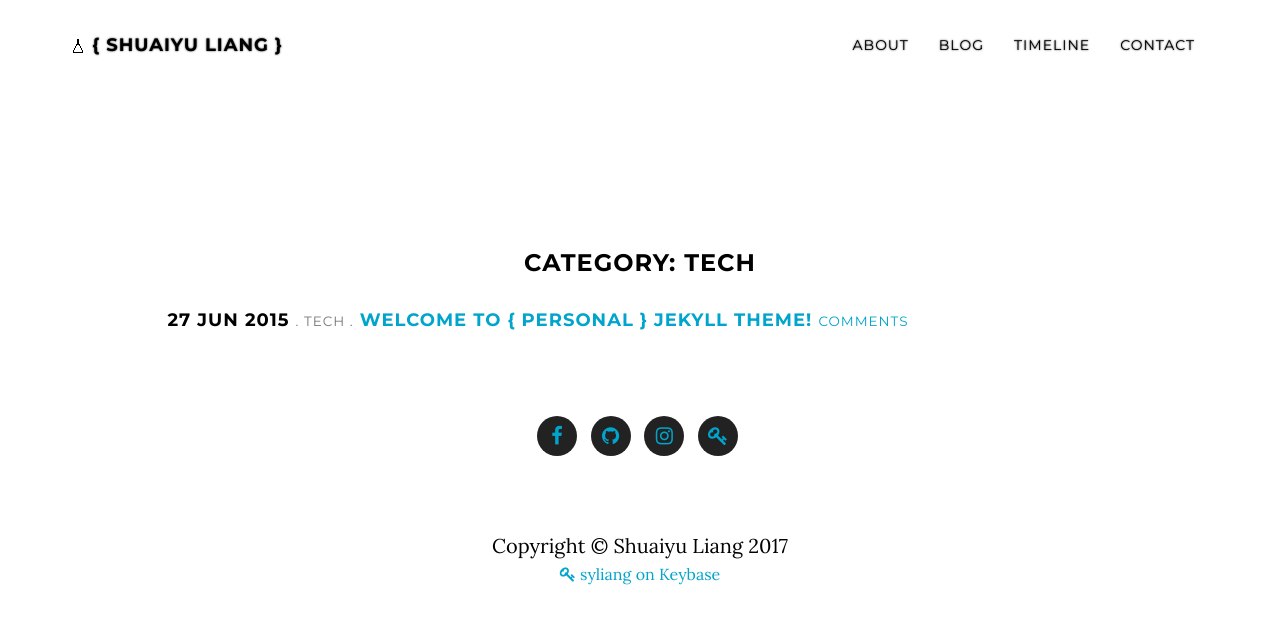
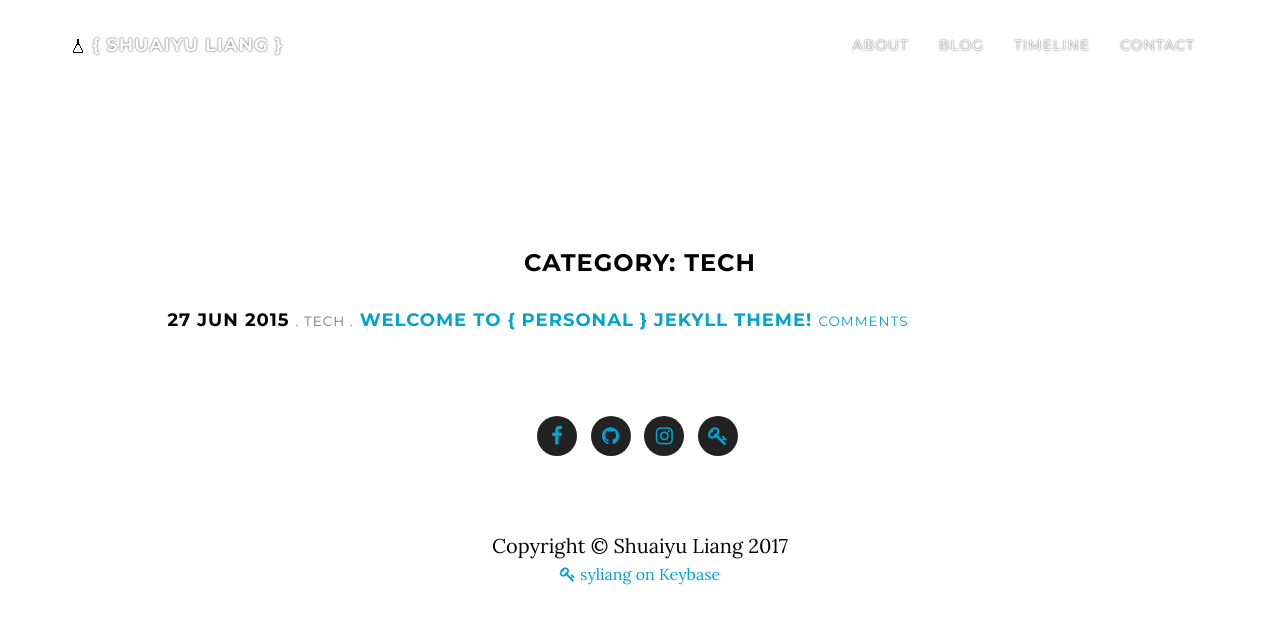
Before and after one commit to bubbledoodle/bubbledoodle.github.io, a Jekyll site: the page built from categories/tech.html, in a window 1280 px wide and 900 px high. Shown: the top 624 px of the window. Built offline with Jekyll 4.4.1, drawn with Linux system fonts in a browser that asks for light colours; nearby versions of some CDN libraries.

Commit message:
Update _variables.scss

```diff
--- a/_sass/_variables.scss
+++ b/_sass/_variables.scss
@@ -22,8 +22,8 @@ $header-text-shadow: False;
 
 $header-background-color: $primary-color;
 $intro-text-color: $white;
-$navbar-color: $black;
-$navbar-lg-collapse-background-color: $header-background-color;
+$navbar-color: $white;
+$navbar-lg-collapse-background-color: $black;
 $navbar-lg-background: transparent;
 $navbar-sm-background-color: $navbar-lg-collapse-background-color;
 
```
